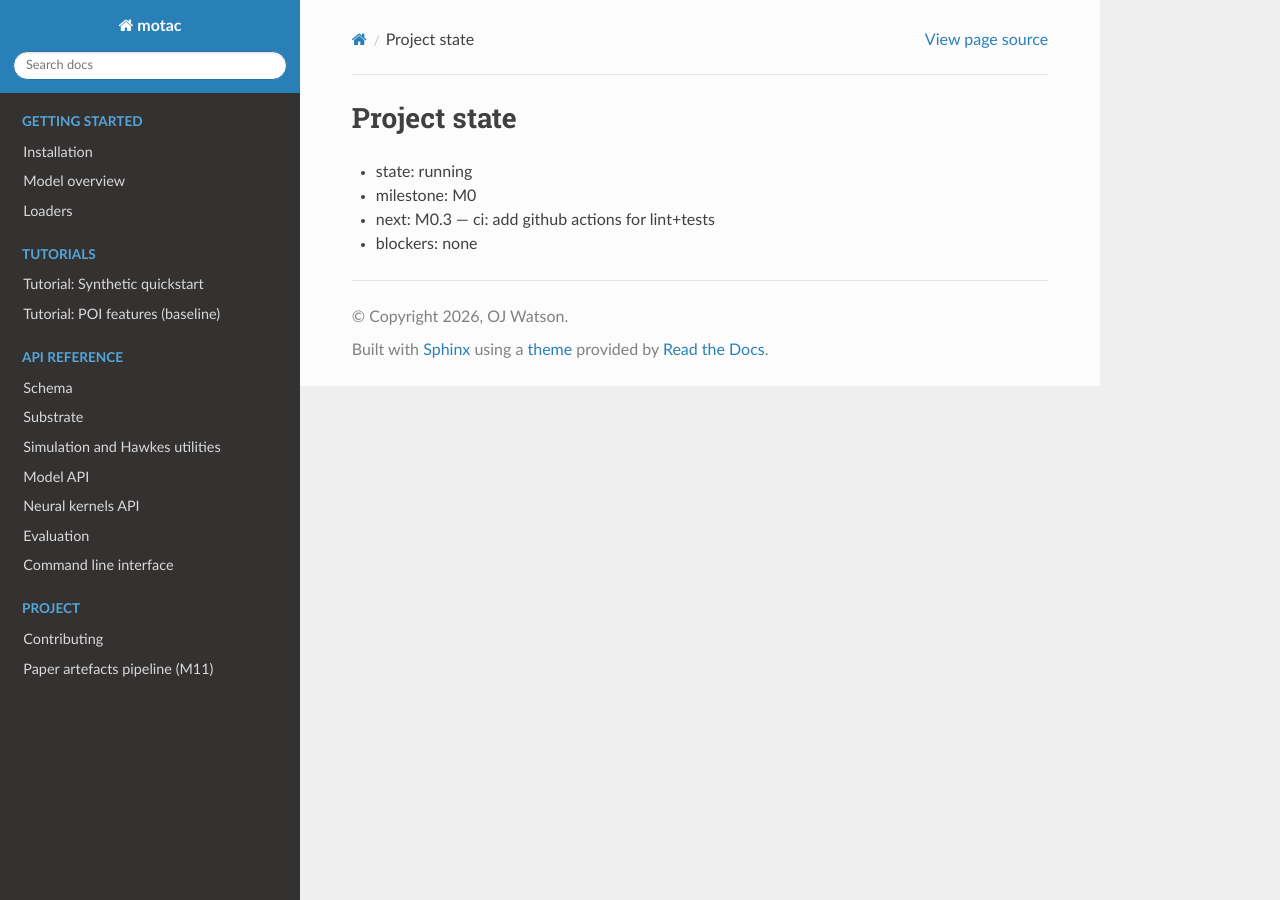
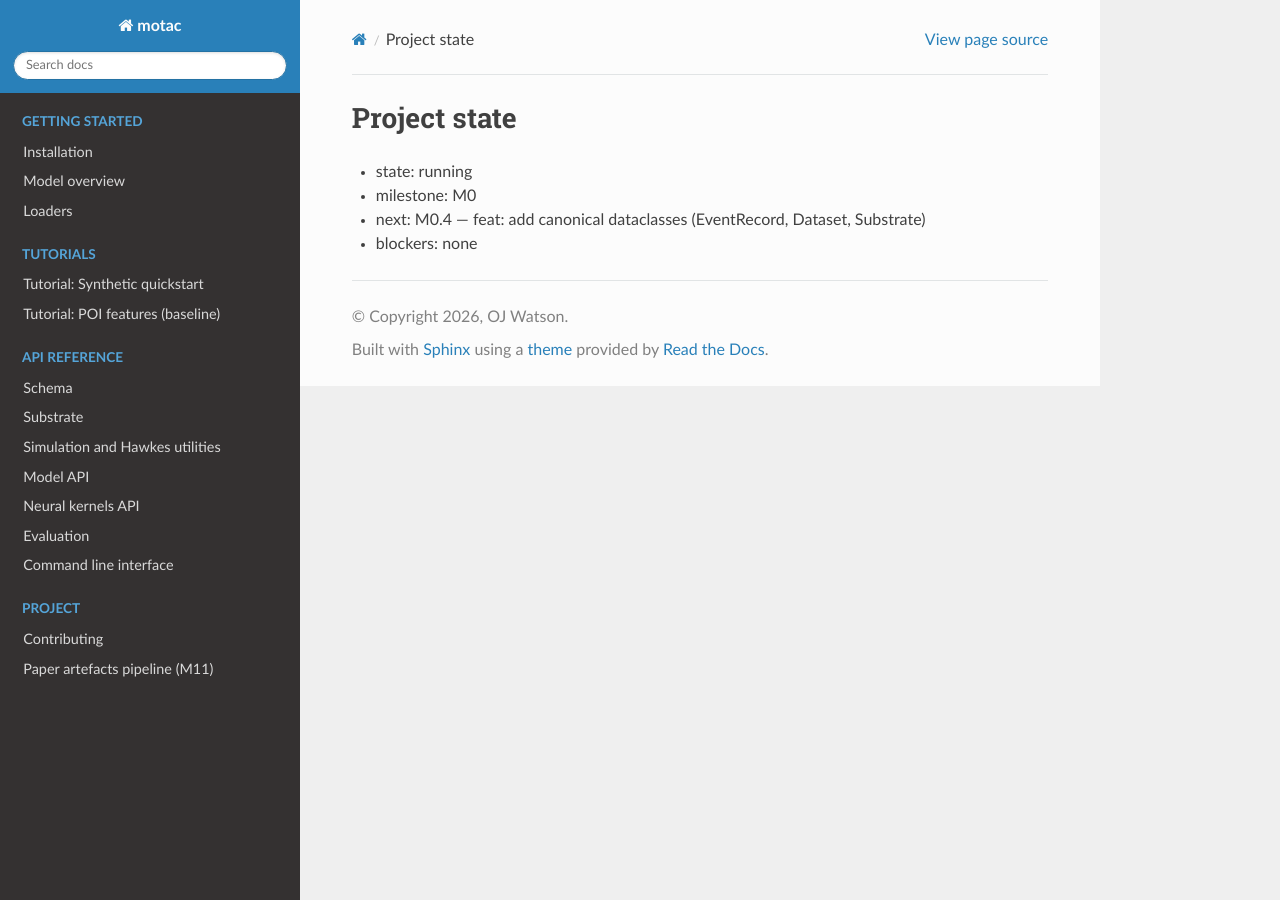
Before and after one commit to OJWatson/motac, a Sphinx documentation site: the page built from docs/agent/PROJECT_STATE.md, in a window 1280 px wide. Built offline with Sphinx 7.4.7 and the Read the Docs theme 3.1.0, drawn with Linux system fonts in a browser that asks for light colours.

```diff
--- a/docs/agent/PROJECT_STATE.md
+++ b/docs/agent/PROJECT_STATE.md
@@ -2,5 +2,5 @@
 
 - state: running
 - milestone: M0
-- next: M0.3 — ci: add github actions for lint+tests
+- next: M0.4 — feat: add canonical dataclasses (EventRecord, Dataset, Substrate)
 - blockers: none
```
Also changed, not shown: docs/WORKLOG.md (+1 -0 lines), docs/agent/NEXT_TASKS.md (+1 -1 lines).
